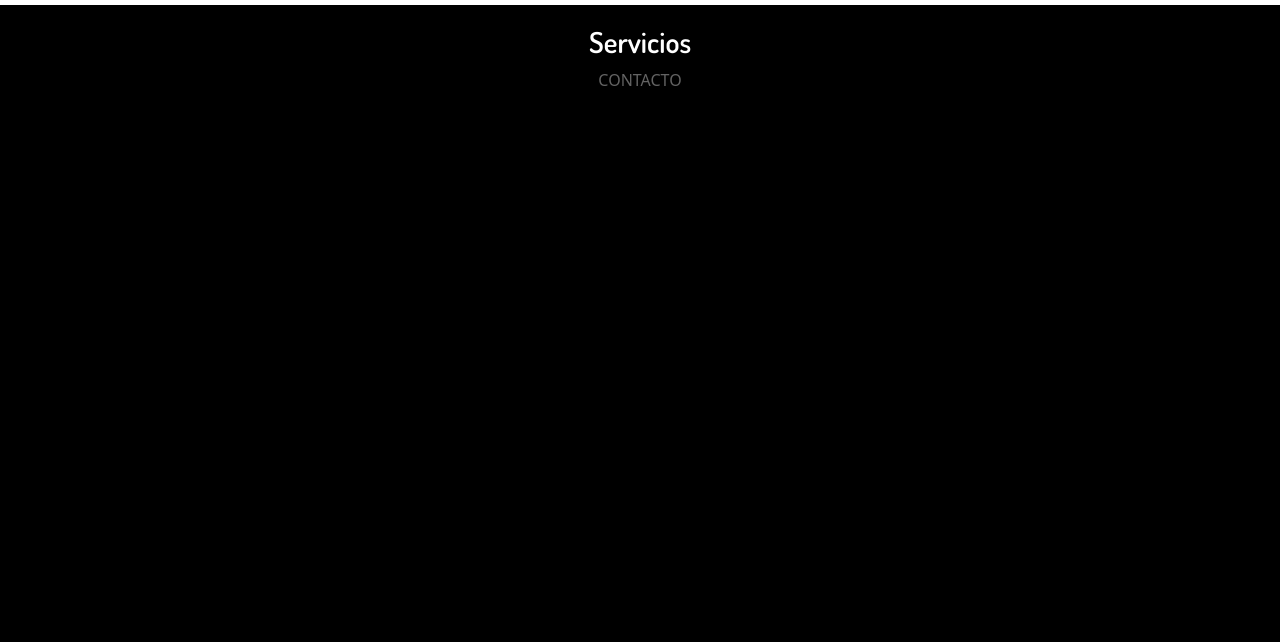
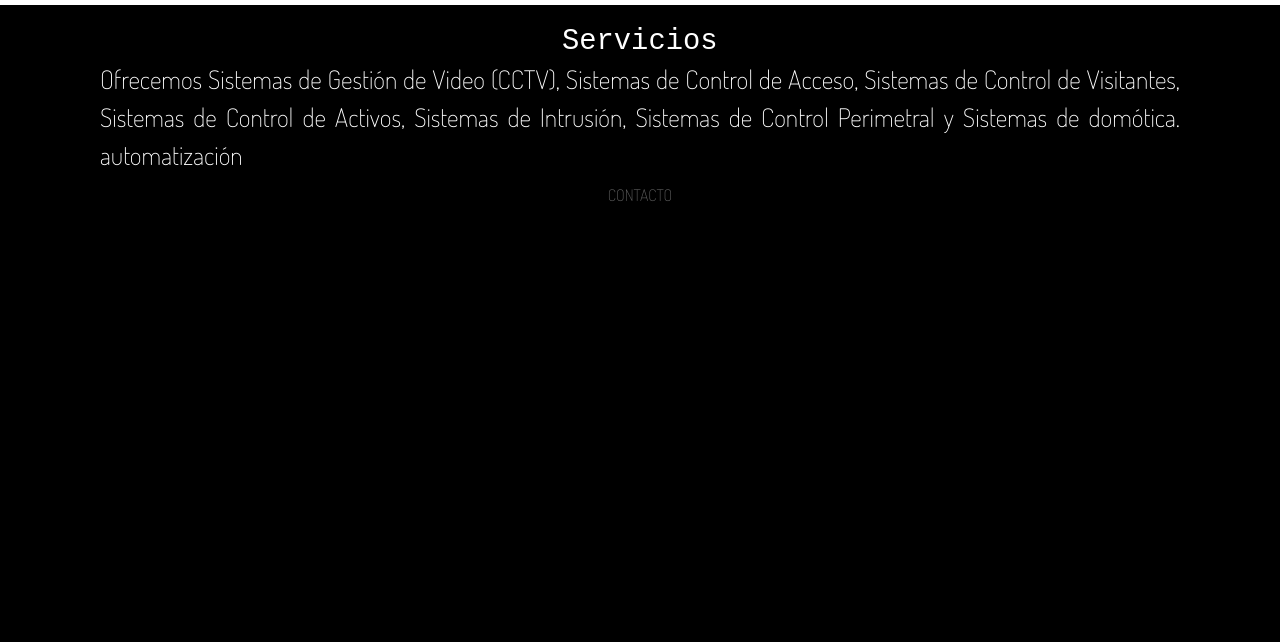
Before and after one commit to FabrizioMammma/SETIT, a website: page assets/views/servicio.html in a window 1280 px wide. Shown: the part 89-731 px from the top of the page. Drawn offline with nearby package versions, Linux system fonts and the light colour scheme.

Commit message:
Tercer entrega

```diff
--- a/assets/views/servicio.html
+++ b/assets/views/servicio.html
@@ -58,11 +58,13 @@
     <section class="main__section">
       <h1 class="main__section__h1 animate__animated animate__heartBeat animate__slower 2s">Servicios</h1>
       <p class="main__section__p">
-
+        Ofrecemos Sistemas de Gestión de Video (CCTV), Sistemas de Control de Acceso, Sistemas de Control de Visitantes,
+        Sistemas de Control de Activos, Sistemas de Intrusión, Sistemas de Control Perimetral y Sistemas de domótica.
+        automatización
       </p>
       <div class="divdea">
         <botton><a class="main__section__a" href="contacto.html"><span>CONTACTO</span></a></botton>
-        </div>
+      </div>
     </section>
   </main>
   <footer class="footer">
--- a/sass/views/_home.scss
+++ b/sass/views/_home.scss
@@ -7,14 +7,7 @@
     &__section {
         display: flex;
         @include flex(row, space-evenly, 1080px, 0 auto);
-
-        &__h1 {
-            display: flex;
-            @include flex(1080px, 0 auto);
-            font-size: map-get($font-size, ws--x-large);
-            font-weight: 600;
-            font-family:'Dosis', sans-serif !important;
-        }
+        font-family: 'Dosis', sans-serif;
     }
 }
 .imgini{
--- a/sass/views/_sobrenosotros.scss
+++ b/sass/views/_sobrenosotros.scss
@@ -11,30 +11,18 @@
         max-width: 1080px;
         margin: 0 auto;
 
-        &__h1 {
-            display: flex;
-            max-width: 1080px;
-            margin: 0 auto;
-            color: white;
-            font-size: 1.8em;
-            font-family: 'Ubuntu Mono', monospace;
+        &__p {
+                display: flex;
+                @include flex(1080px, 0 auto);
+                font-size: map-get($font-size, ws--x-large);
+                font-weight: 300;
+                font-family:'Dosis', sans-serif !important;
+            }
 
 
         }
+    }
 
-        &__p {
-            display: flex;
-            justify-content: center;
-            max-width: 1080px;
-            margin: 0 auto;
-            text-align: justify;
-            color: white;
-            font-size: 1.6em;
-            font-family: 'Ubuntu Mono', monospace;
-
-        }
-    }
-}
     .main__section__a {
         justify-content: left;
         height: 40px;
```
Also changed, not shown: assets/css/main.css.
